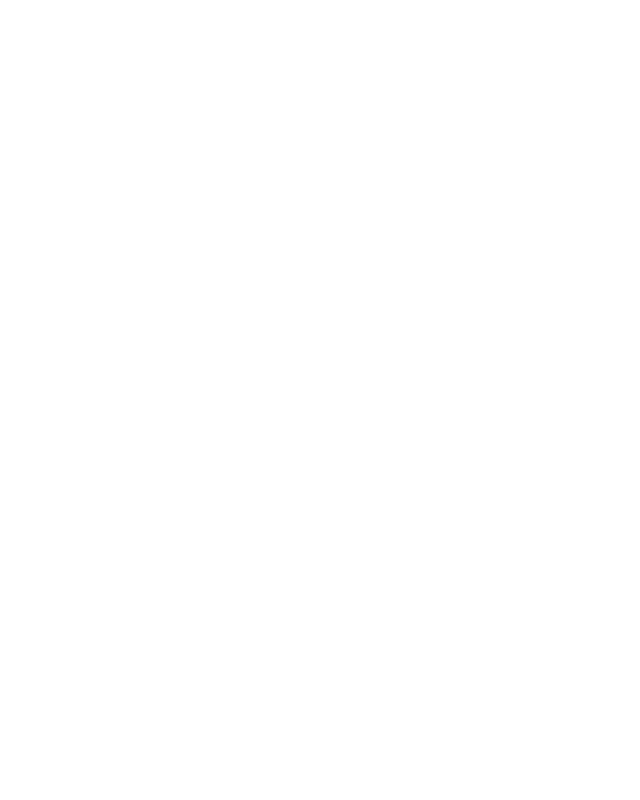
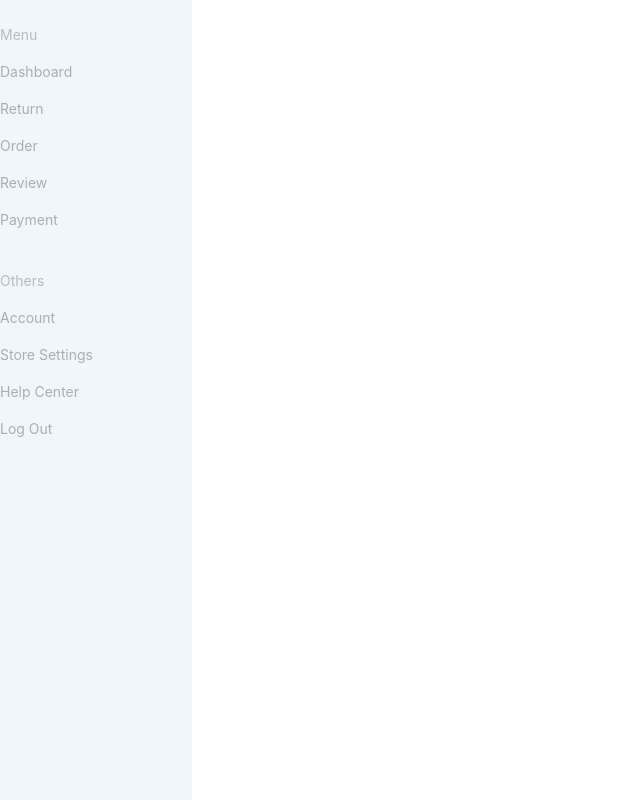
Before and after one commit to Hasandev08/FYP-Individual-Part, a React (Create React App) app: page / in a window 1280 px wide. Shown: the whole page, without its empty margins (0-640 px from the left). Built offline with nearby package versions, Linux system fonts and the light colour scheme; the HTML template or start-up script is replaced by a standard one.

Commit message:
Sidebar in progress

```diff
--- a/src/App.css
+++ b/src/App.css
@@ -2,3 +2,7 @@
   margin: 0;
   padding: 0;
 }
+.App {
+  width: 100vw;
+  height: 100vh;
+}
--- a/src/App.js
+++ b/src/App.js
@@ -1,4 +1,5 @@
 import Sidebar from './components/SideBar'
+import './App.css'
 
 function App() {
   return (
--- a/src/components/SideBar/index.jsx
+++ b/src/components/SideBar/index.jsx
@@ -1,7 +1,30 @@
 import React from 'react'
 
+import { menuData, otherData } from '../../config/sideBarData'
+
+import './style.css'
+
 function Sidebar(props) {
-  return <div></div>
+  return (
+    <div className='sidebar'>
+      <div className='menu d-flex flex-column'>
+        <p className='menu-heading mt-4'>Menu</p>
+        {menuData.map((item, index) => (
+          <div key={index.toString()}>
+            <p className='title'>{item.title}</p>
+          </div>
+        ))}
+      </div>
+      <div className='others d-flex flex-column mt-4'>
+        <p className='other-heading'>Others</p>
+        {otherData.map((item, index) => (
+          <div key={index.toString()}>
+            <p className='title'>{item.title}</p>
+          </div>
+        ))}
+      </div>
+    </div>
+  )
 }
 
 export default Sidebar
--- a/src/components/SideBar/style.css
+++ b/src/components/SideBar/style.css
@@ -0,0 +1,17 @@
+.sidebar {
+  background-color: #f0f6f9;
+  height: 100%;
+  width: 12rem;
+}
+.menu-heading {
+  color: #b6bbc3;
+  font-size: 14px;
+}
+.title {
+  color: #a9aeb6;
+  font-size: 14px;
+}
+.other-heading {
+  color: #b6bbc3;
+  font-size: 14px;
+}
--- /dev/null
+++ b/src/config/sideBarData.js
@@ -0,0 +1,32 @@
+export const menuData = [
+  {
+    title: 'Dashboard',
+  },
+  {
+    title: 'Return',
+  },
+  {
+    title: 'Order',
+  },
+  {
+    title: 'Review',
+  },
+  {
+    title: 'Payment',
+  },
+]
+
+export const otherData = [
+  {
+    title: 'Account',
+  },
+  {
+    title: 'Store Settings',
+  },
+  {
+    title: 'Help Center',
+  },
+  {
+    title: 'Log Out',
+  },
+]
```
